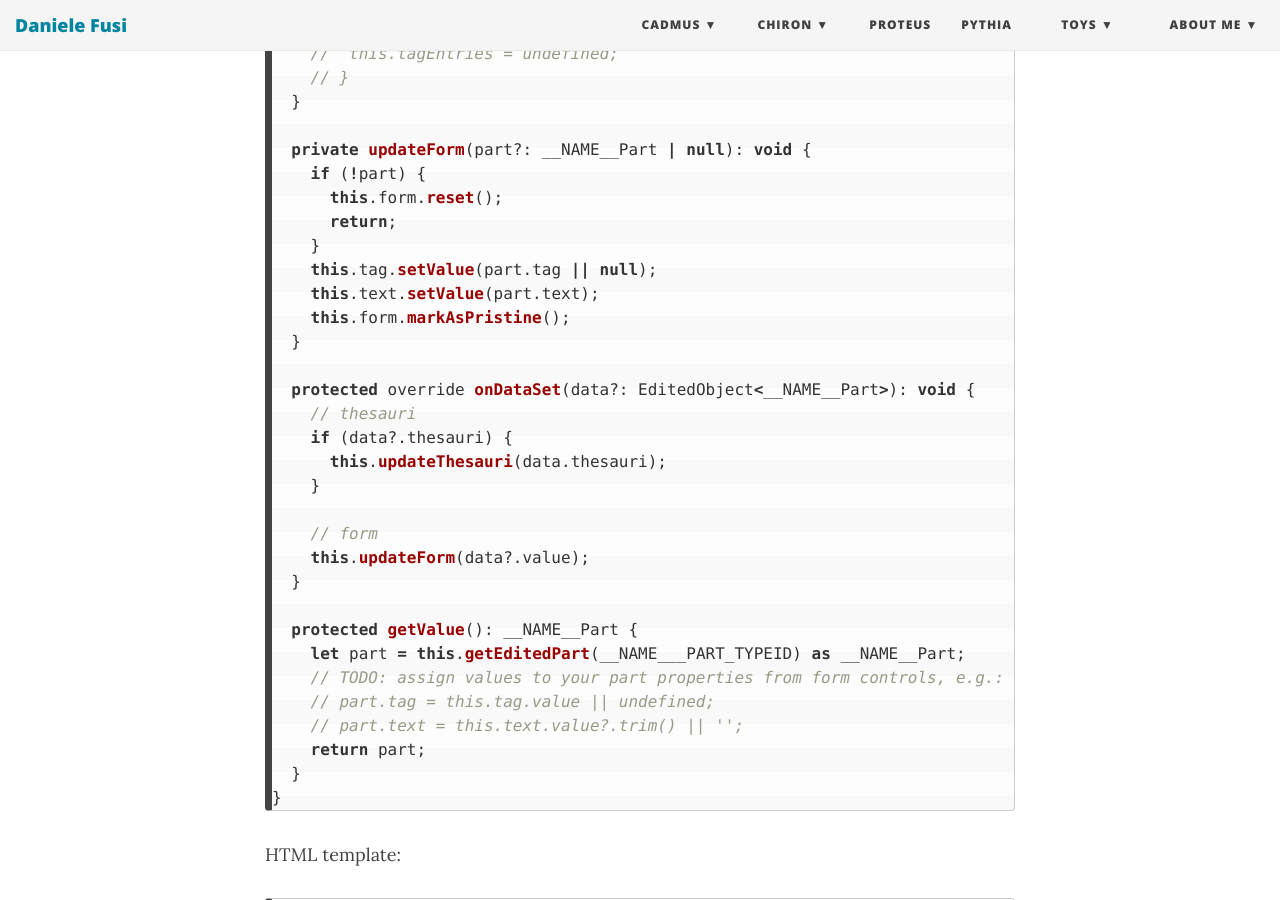
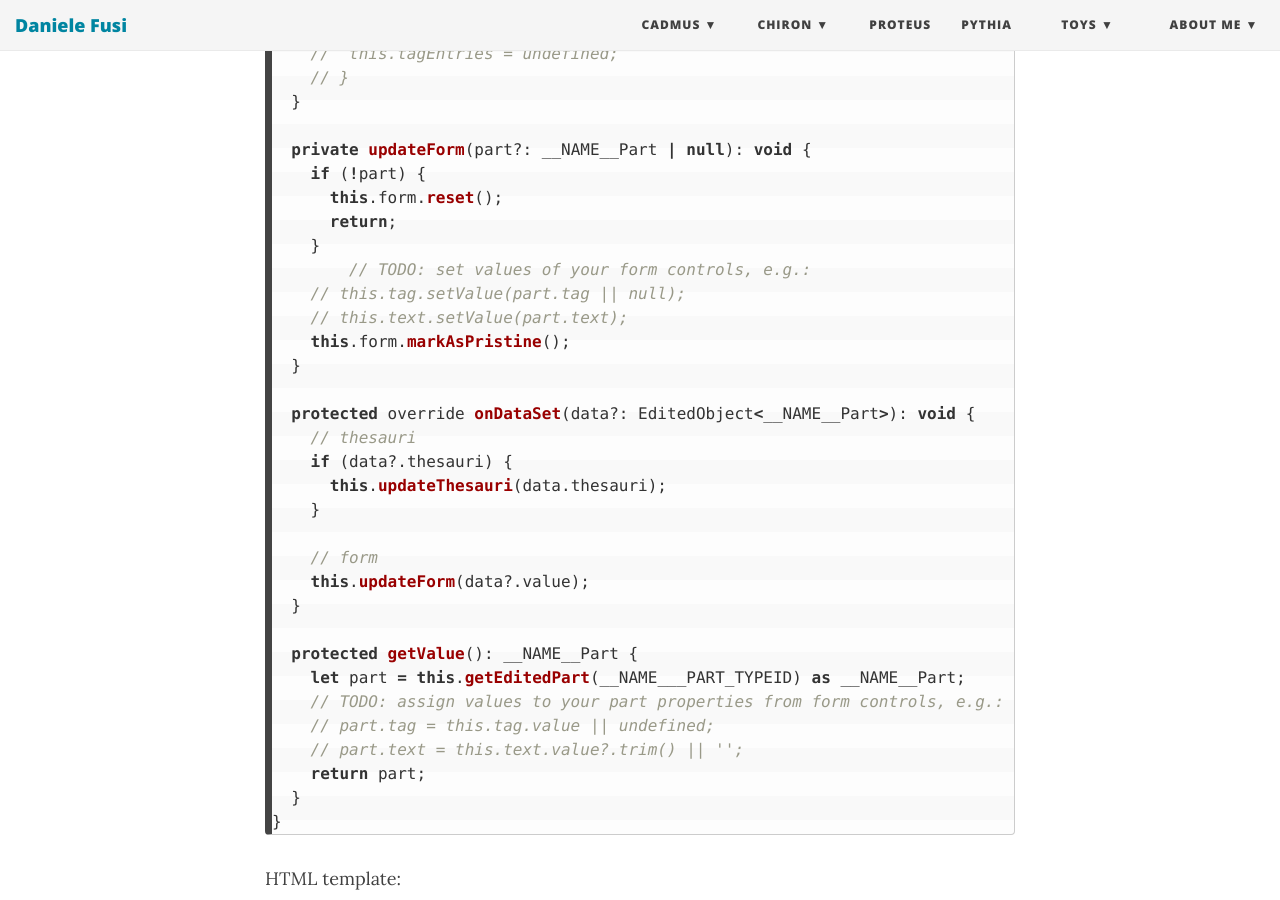
Before and after one commit to Myrmex/overview, a Jekyll site: the page built from cadmus/dev/frontend/parts.md, in a window 1280 px wide and 900 px high, scrolled down 4891 px. Built offline with Jekyll 4.4.1, drawn with Linux system fonts in a browser that asks for light colours; nearby versions of some CDN libraries.

Commit message:
Update parts.md

```diff
--- a/cadmus/dev/frontend/parts.md
+++ b/cadmus/dev/frontend/parts.md
@@ -194,8 +194,9 @@ export class __NAME__PartComponent
       this.form.reset();
       return;
     }
-    this.tag.setValue(part.tag || null);
-    this.text.setValue(part.text);
+	// TODO: set values of your form controls, e.g.:
+    // this.tag.setValue(part.tag || null);
+    // this.text.setValue(part.text);
     this.form.markAsPristine();
   }
 
```
